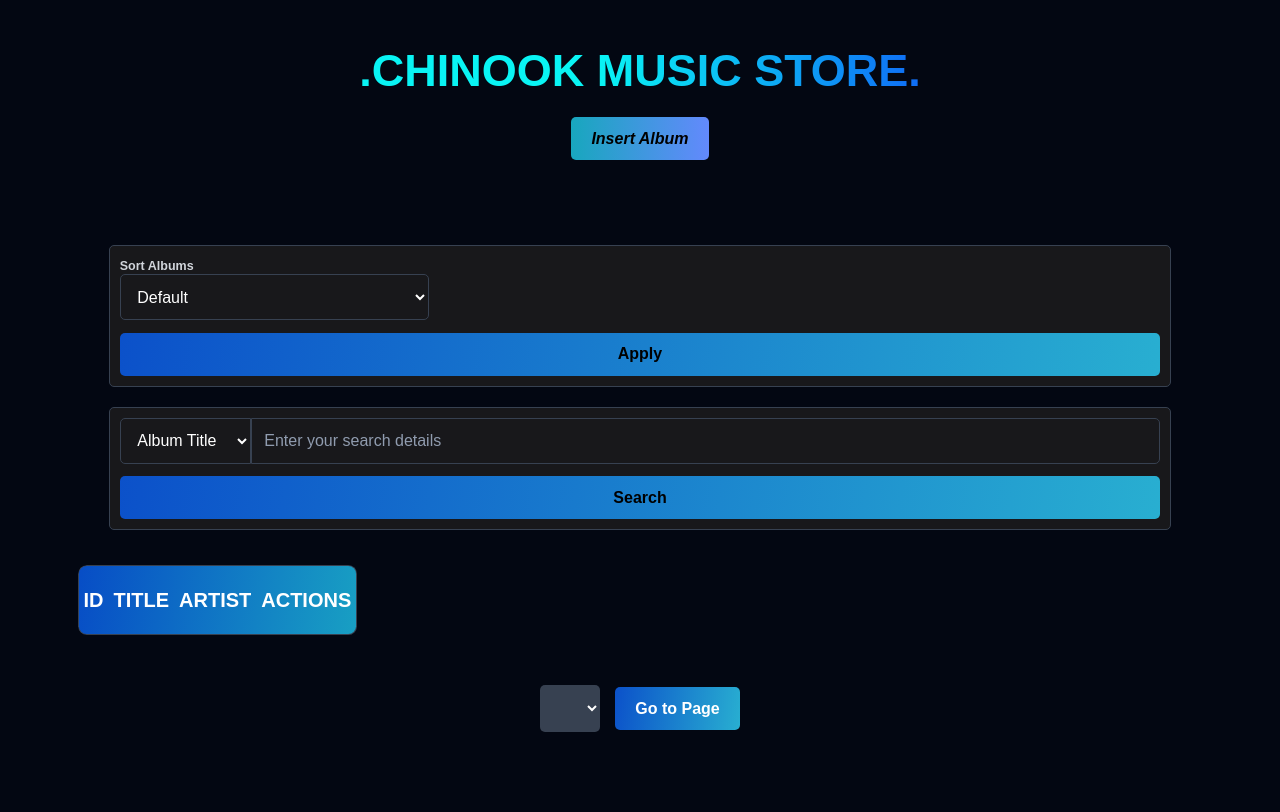
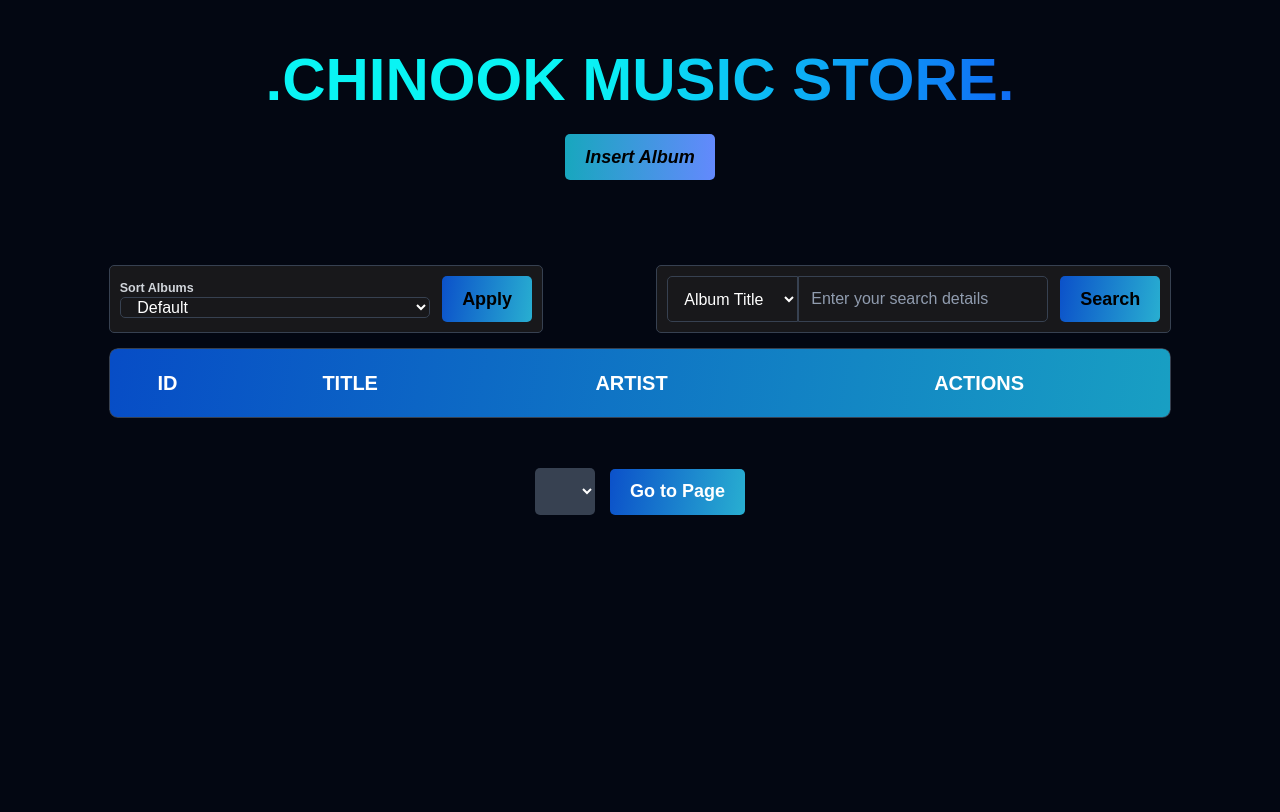
Before and after one commit to Daniel-Ezekiel/chinook-music-store, a PHP site: page /project/ in a window 1280 px wide. After the commit the page ends 515 px from the top, so only its background shows below. Run offline with PHP 8.4, Linux system fonts and the light colour scheme; data that the repository does not hold is empty; some web fonts are replaced.

Commit message:
style: responsiveness setup complete

```diff
--- a/css/default.css
+++ b/css/default.css
@@ -1,8 +1,8 @@
 @import "variables.css";
 @import url("https://fonts.googleapis.com/css2?family=Parkinsans:wght@300..800&display=swap");
-/* * {
-  all: unset;
-} */
+* {
+  box-sizing: border-box;
+}
 
 html {
   font-size: 62.5%;
@@ -61,3 +61,10 @@ div.back-btn a {
 p.message {
   margin-top: 5rem;
 }
+
+@media screen and (min-width: 1280px) {
+  body,
+  button {
+    font-size: 1.8rem;
+  }
+}
--- a/css/style.css
+++ b/css/style.css
@@ -39,7 +39,7 @@ header a:hover {
 
 div.top-container {
   margin: 0 auto;
-  width: 85%;
+  width: 90%;
   display: flex;
   justify-content: space-between;
   align-items: center;
@@ -71,7 +71,7 @@ div.table_actions {
 
 .form_sort .form_control {
   height: 100%;
-  display: flex;
+  display: grid;
   /* align-items: stretch; */
 }
 
@@ -81,7 +81,7 @@ div.table_actions {
   /* grid-template-columns: auto auto; */
 }
 
-div.table_actions div label {
+.form_sort .form_control div label {
   font-size: 1.25rem;
   font-weight: 600;
   color: var(--secondary-text-color);
@@ -206,3 +206,49 @@ div.active {
   display: grid;
   transition: all ease-in-out 0.4s;
 }
+
+@media screen and (min-width: 768px) {
+  .form_sort,
+  .form_search {
+    grid-template-columns: 80% auto;
+  }
+
+  .form_sort button {
+    align-self: end;
+  }
+}
+
+@media screen and (min-width: 1024px) {
+  .top-container {
+    max-width: 85%;
+  }
+
+  div.table_actions {
+    flex-direction: row;
+    justify-content: space-between;
+    gap: 3rem;
+  }
+
+  .form_sort,
+  .form_search {
+    grid-template-columns: auto auto;
+  }
+
+  select#sort {
+    padding: 0 1.25rem;
+  }
+
+  .form_sort button {
+    align-self: unset;
+  }
+}
+
+@media screen and (min-width: 1280px) {
+  header h1 {
+    font-size: 6rem;
+  }
+
+  .form_search input {
+    width: 25rem;
+  }
+}
--- a/css/table.css
+++ b/css/table.css
@@ -1,7 +1,7 @@
 .table-container {
   margin-top: 2rem;
   width: 90%;
-  overflow-x: scroll;
+  overflow-x: auto;
   border-radius: 0.875rem;
 }
 
@@ -72,3 +72,14 @@ td.actions-cell div {
   grid-template-columns: repeat(3, 1fr);
   gap: 1.5rem;
 }
+
+@media screen and (min-width: 1024px) {
+  .table-container {
+    margin: auto;
+    max-width: 85%;
+  }
+
+  table {
+    width: 100%;
+  }
+}
```
Also changed, not shown: css/details.css (+52 -5 lines), css/insert-album.css (+34 -51 lines), details.php (+11 -2 lines).
